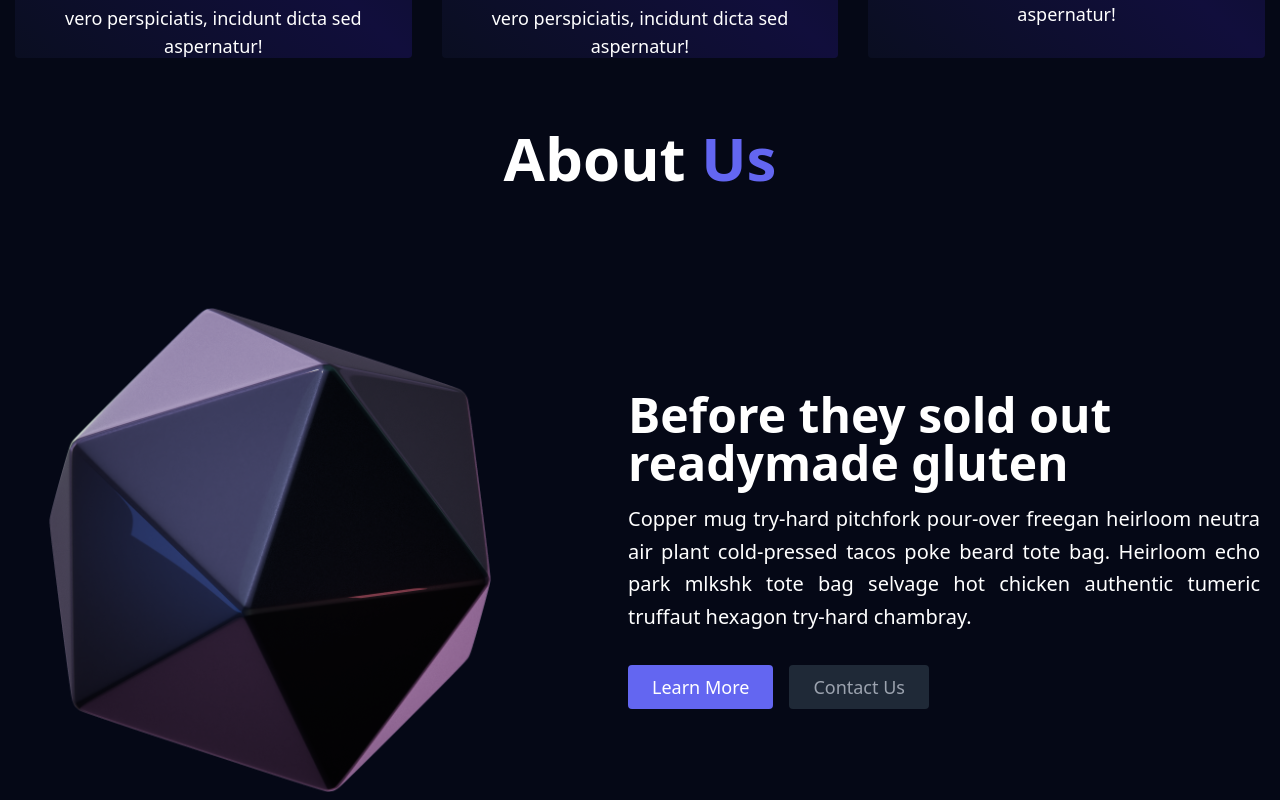
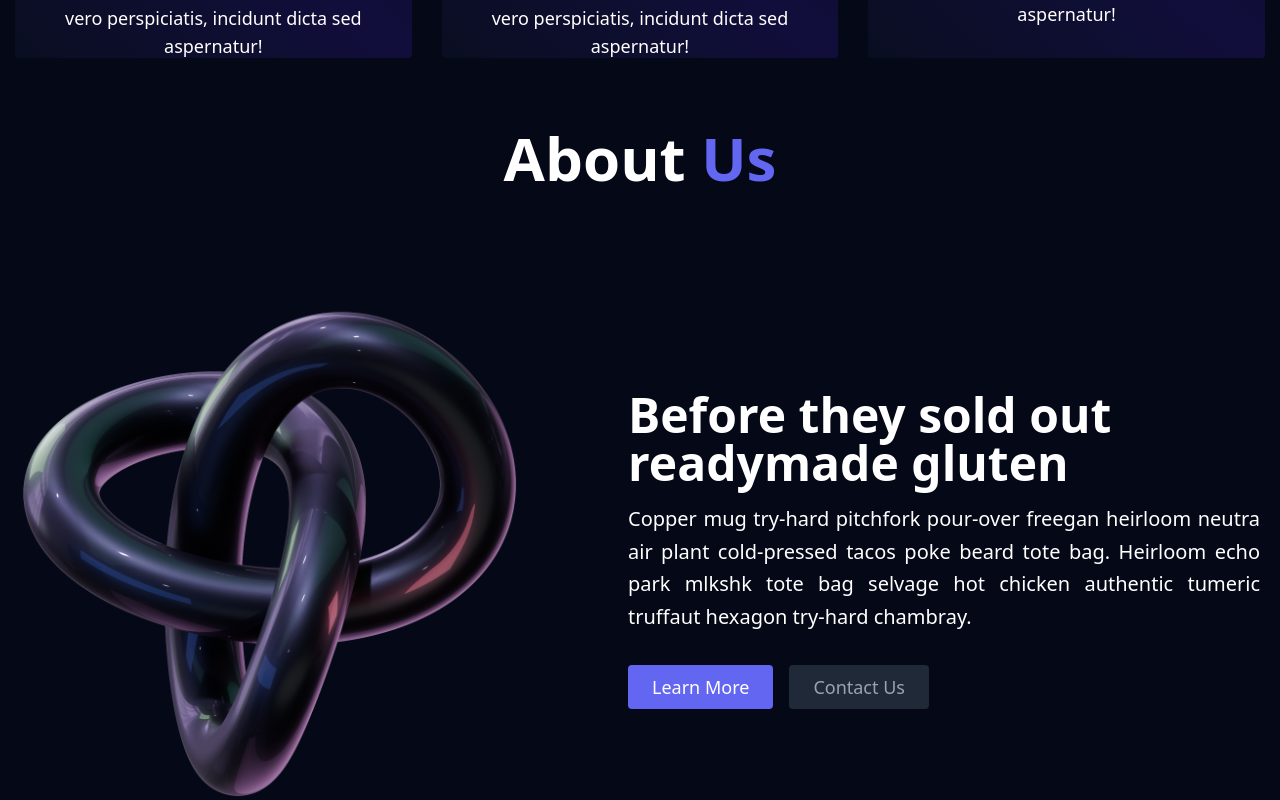
Before and after one commit to Arbab02/modern-ux-ui, a React (Vite) app: page / in a window 1280 px wide. Shown: the part 1236-2036 px from the top of the page. Built offline with nearby package versions, Linux system fonts and the light colour scheme.

Commit message:
Update About.jsx

```diff
--- a/src/components/About.jsx
+++ b/src/components/About.jsx
@@ -1,5 +1,5 @@
 import React from "react";
-import Diamond from '../assets/diamond.png'
+import Torusknot from '../assets/torusknot.png'
 const AboutUs = () => {
   return (
     <section className="text-white bg-[#050816] body-font">
@@ -7,9 +7,9 @@ const AboutUs = () => {
       <div className="container mx-auto flex px-5 py-18 md:flex-row flex-col items-center">
         <div className="lg:max-w-lg lg:w-full md:w-1/2 w-5/6 md:mb-0 mb-10">
           <img
-            className="object-cover object-center rounded"
+            className="object-cover object-center rounded spin"
             alt="About Us"
-            src={Diamond}
+            src={Torusknot}
           />
         </div>
         <div className="lg:flex-grow md:w-1/2 lg:pl-24 md:pl-16 flex flex-col md:items-start md:text-left items-center text-center">
```
